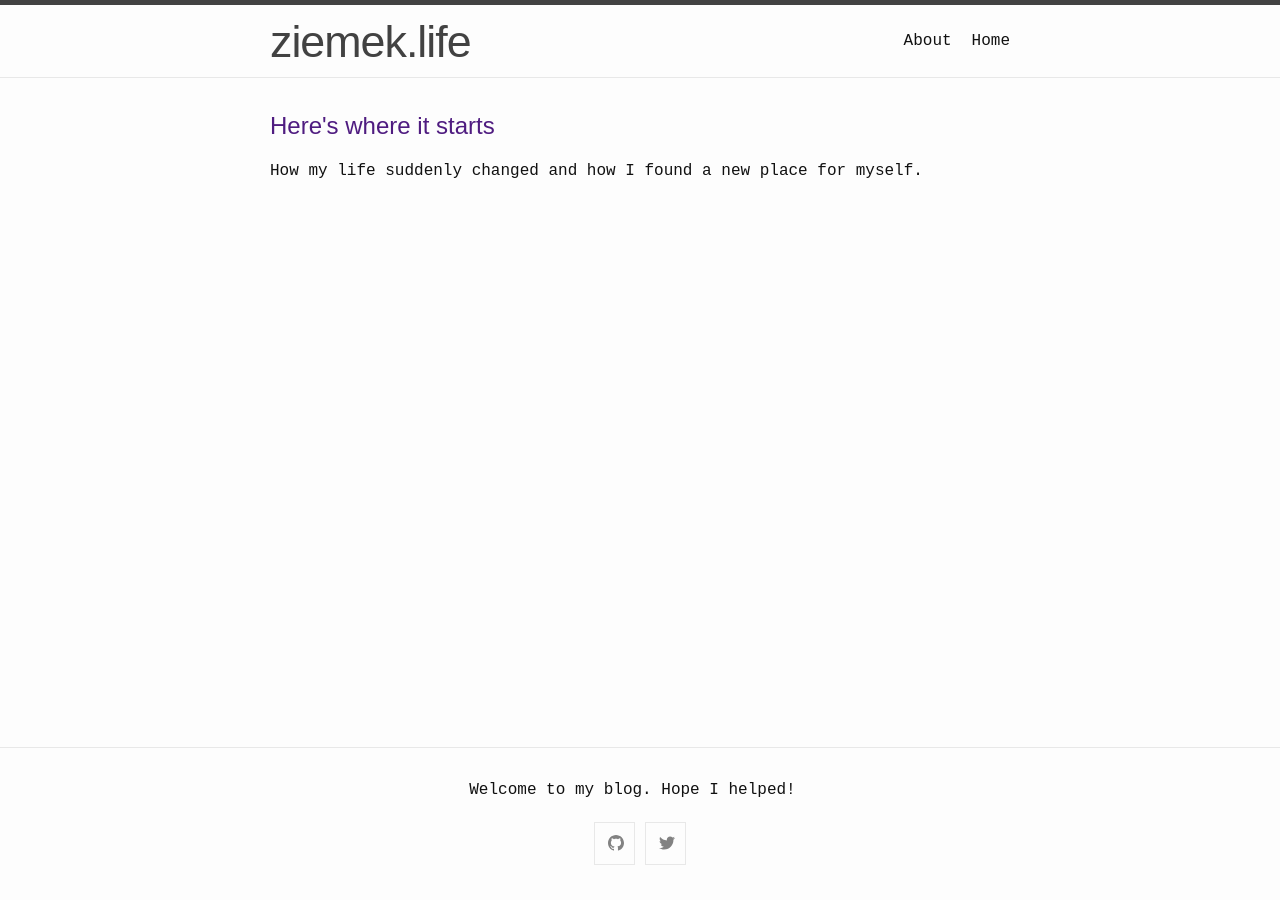
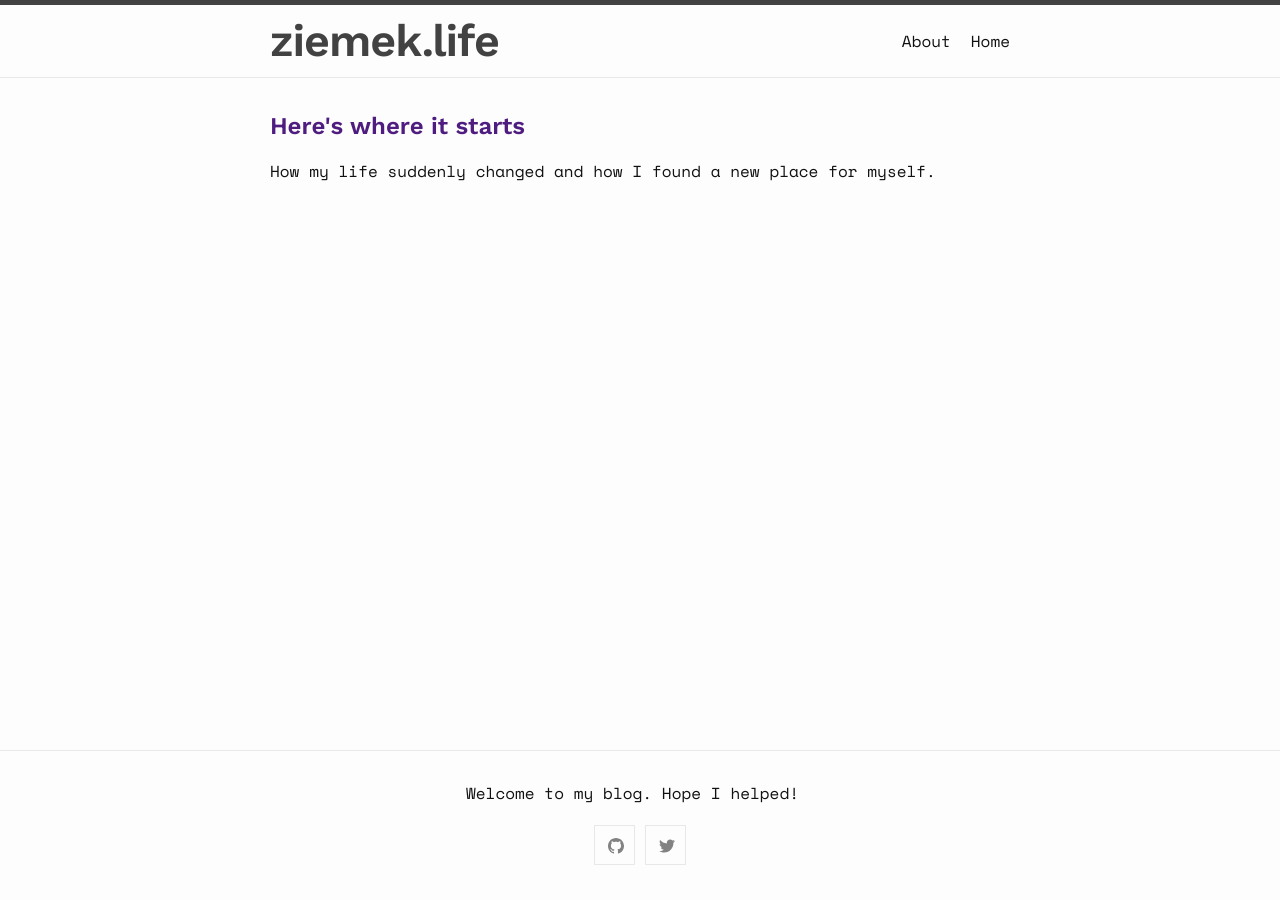
Before and after one commit to ziemek-bucko/blog, a Jekyll site: the page built from index.markdown, in a window 1280 px wide. Built offline with Jekyll 4.4.1, drawn with Linux system fonts in a browser that asks for light colours.

Commit message:
Update style.scss

```diff
--- a/assets/css/style.scss
+++ b/assets/css/style.scss
@@ -2,4 +2,5 @@
 # Only the main Sass file needs front matter (the dashes are enough)
 ---
 
+@import url('https://fonts.googleapis.com/css2?family=Space+Mono&family=Work+Sans:wght@600&display=swap');
 @import "minima-{{ site.minima.skin | default: 'classic' }}";
```
